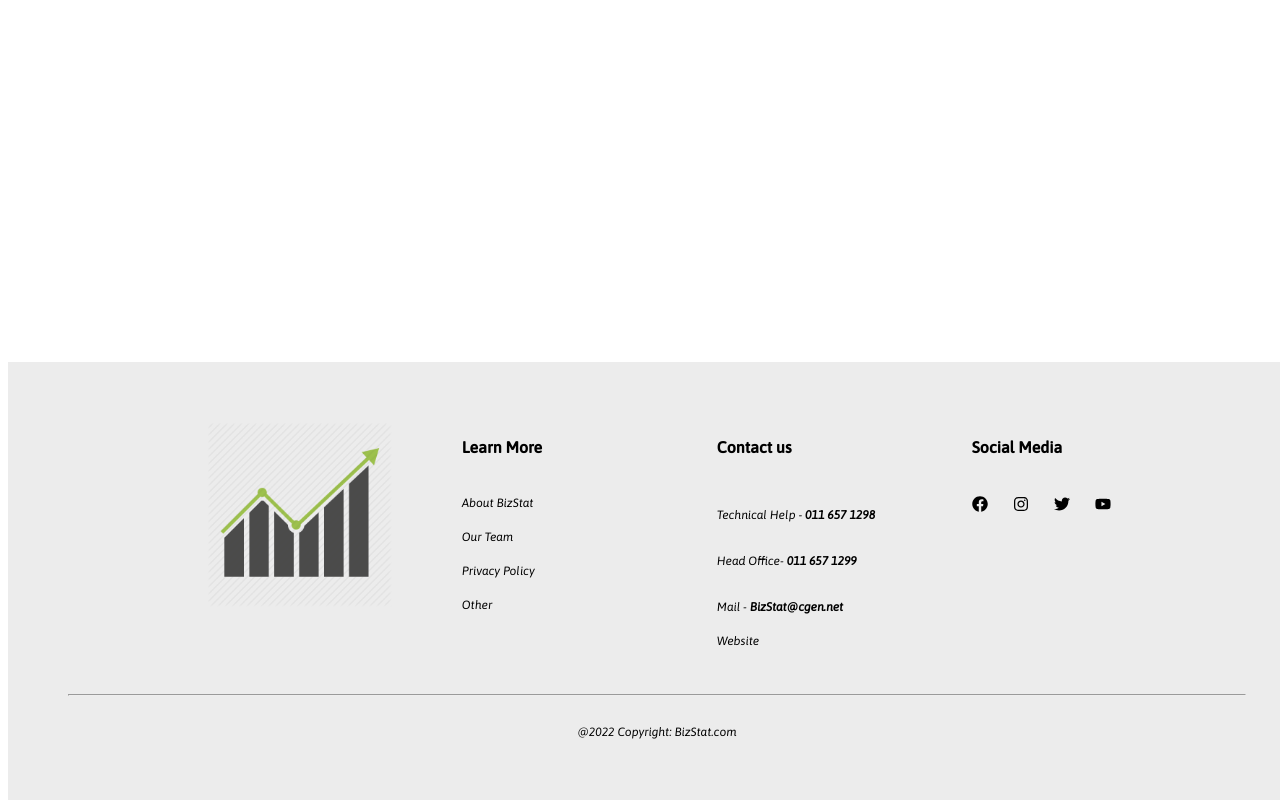
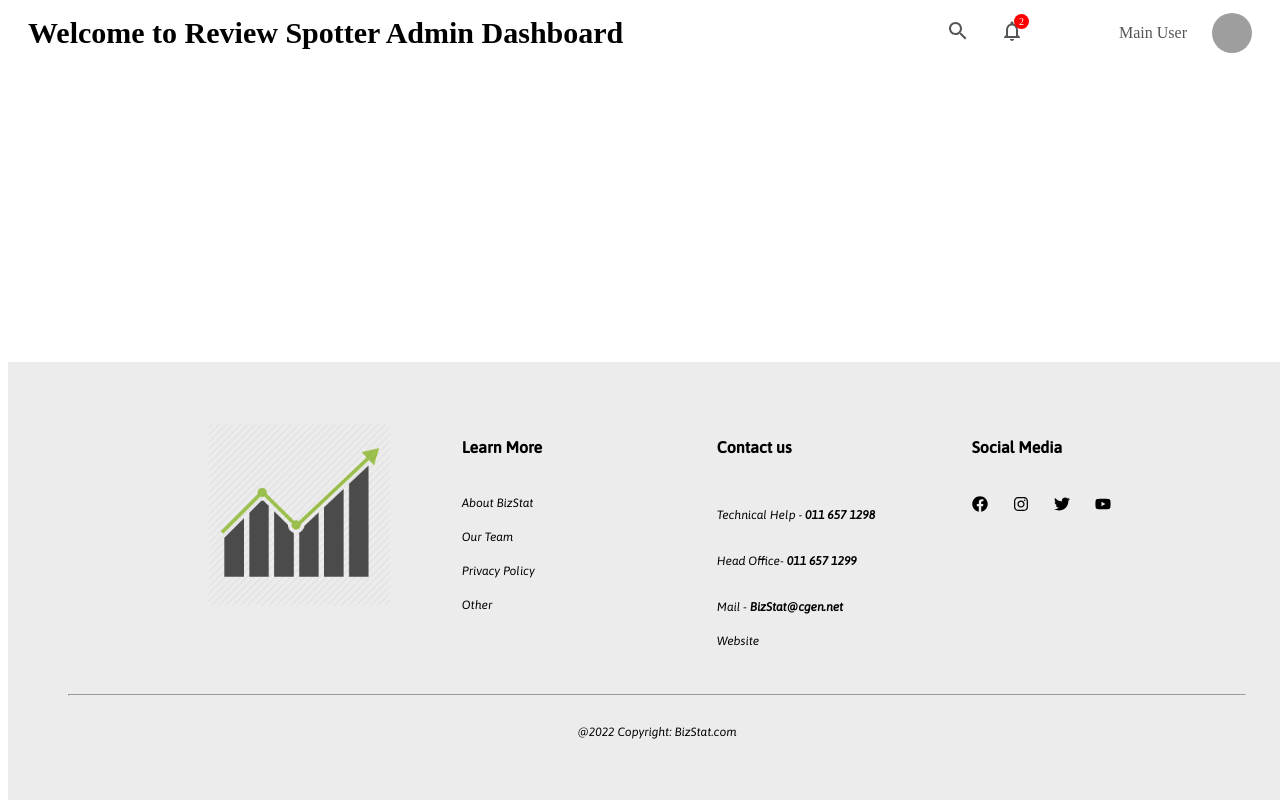
Before and after one commit to Team-Divups/rs-admin, a React (Create React App) app: page / in a window 1280 px wide. Shown: the top 800 px of the page. Built offline with nearby package versions, Linux system fonts and the light colour scheme; grey boxes are pictures that could not be loaded.

Commit message:
Added Header section

```diff
--- a/src/App.js
+++ b/src/App.js
@@ -1,11 +1,12 @@
 import './App.css';
-import Footer from './Components/Header/Footer';
-
+import Footer from './Components/Footer/Footer';
+import Header from "./Components/Header/Header";
 
 function App() {
   return (
     <div className="App">
-    <Footer/>
+      <Header/>
+      <Footer/>
     </div>
   );
 }
--- /dev/null
+++ b/src/Components/Header/Header.css
@@ -0,0 +1,64 @@
+.header {
+    width: 100%;
+    height: 50px;
+    background-color: white;
+    position: sticky;
+    top: 0;
+    z-index: 999;
+  }
+
+  .headerWrapper {
+    height: 100%;
+    padding: 0px 20px;
+    display: flex;
+    align-items: center;
+    justify-content: space-between;
+  }
+
+  .logo {
+    font-weight: bold;
+    font-size: 30px;
+    cursor: pointer;
+  }
+
+  .topRight{
+      display: flex;
+      align-items: center;
+  }
+
+  .headerIconContainer {
+    position: relative;
+    cursor: pointer;
+    margin-right: 10px;
+    color: #555;
+    padding-right: 5px;
+  }
+  .headerIconName {
+    position: relative;
+    cursor: pointer;
+    margin-right: 10px;
+    color: #555;
+    padding-left: 80px;
+  }
+
+  .headerIconBadge{
+      width: 15px;
+      height: 15px;
+      position: absolute;
+      top: -5px;
+      right: 0px;
+      background-color: red;
+      color: white;
+      border-radius: 50%;
+      display: flex;
+      align-items: center;
+      justify-content: center;
+      font-size: 10px;
+  }
+
+  .headerAvatar{
+      width: 40px;
+      height: 40px;
+      border-radius: 50%;
+      cursor: pointer;
+  }
--- /dev/null
+++ b/src/Components/Header/Header.js
@@ -0,0 +1,30 @@
+import React from "react";
+import "./Header.css";
+import { Search, NotificationsNone } from "@material-ui/icons";
+
+export default function Header() {
+  return (
+    <div className="header">
+      <div className="headerWrapper">
+        <div className="topLeft">
+          <span className="logo">Welcome to Review Spotter Admin Dashboard</span>
+        </div>
+        <div className="topRight">
+            <div className="headerIconContainer">
+                <Search />
+                <span className="headerIconContainer"></span>
+            </div>
+            <div className="headerIconContainer">
+                <NotificationsNone />
+                <span className="headerIconBadge">2</span>
+            </div>
+            <div className="headerIconContainer">
+                <span className="headerIconName" >Main User</span>
+            </div>
+
+            <img src="https://images.pexels.com/photos/1526814/pexels-photo-1526814.jpeg?auto=compress&cs=tinysrgb&dpr=2&w=500" alt="" className="headerAvatar" />
+            </div>
+      </div>
+    </div>
+  );
+}
```
Also changed, not shown: src/Components/Footer/Footer.js (renamed from src/Components/Header/Footer.js), src/Components/Footer/FooterStyles.js (renamed from src/Components/Header/FooterStyles.js).
